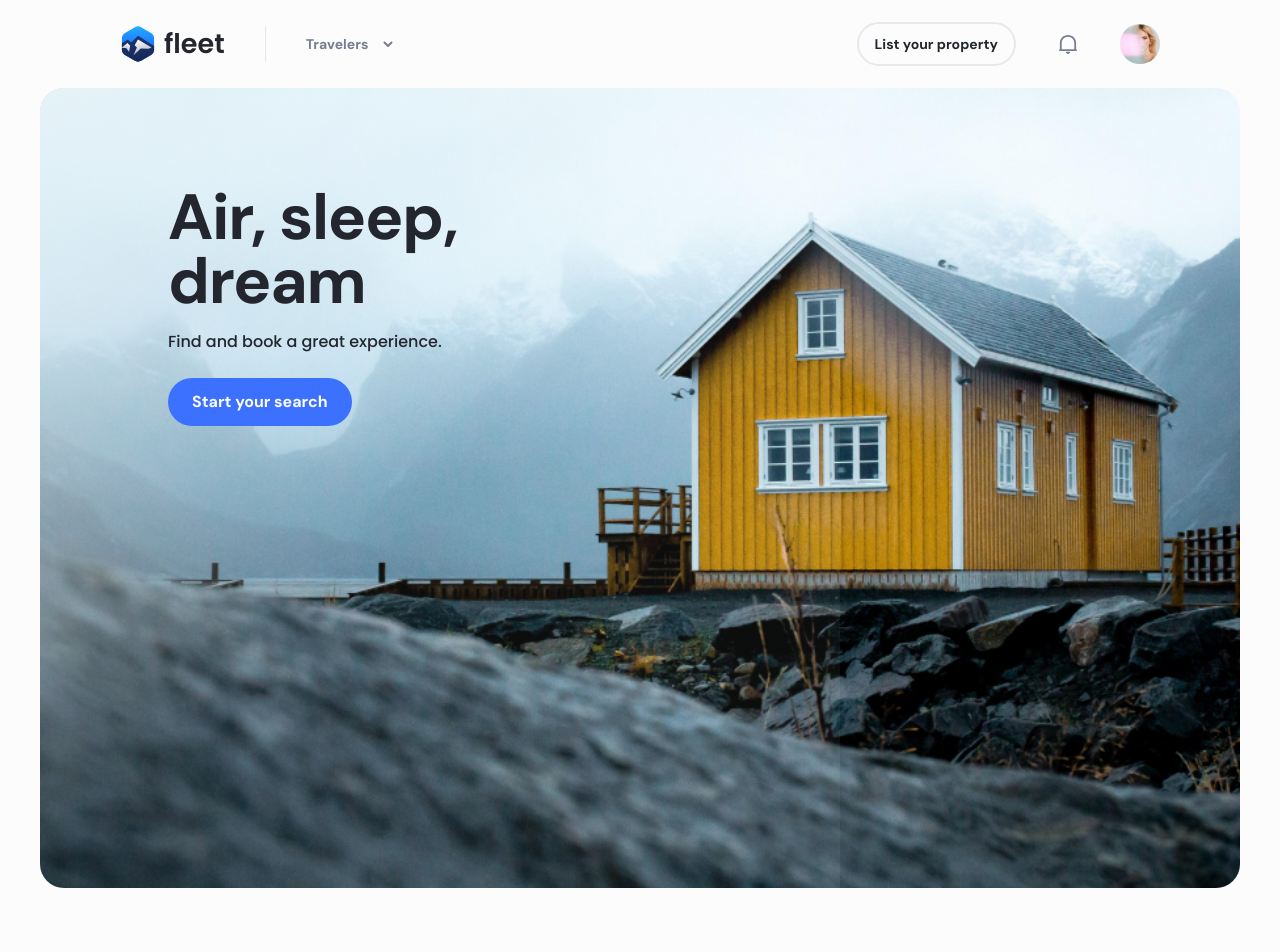
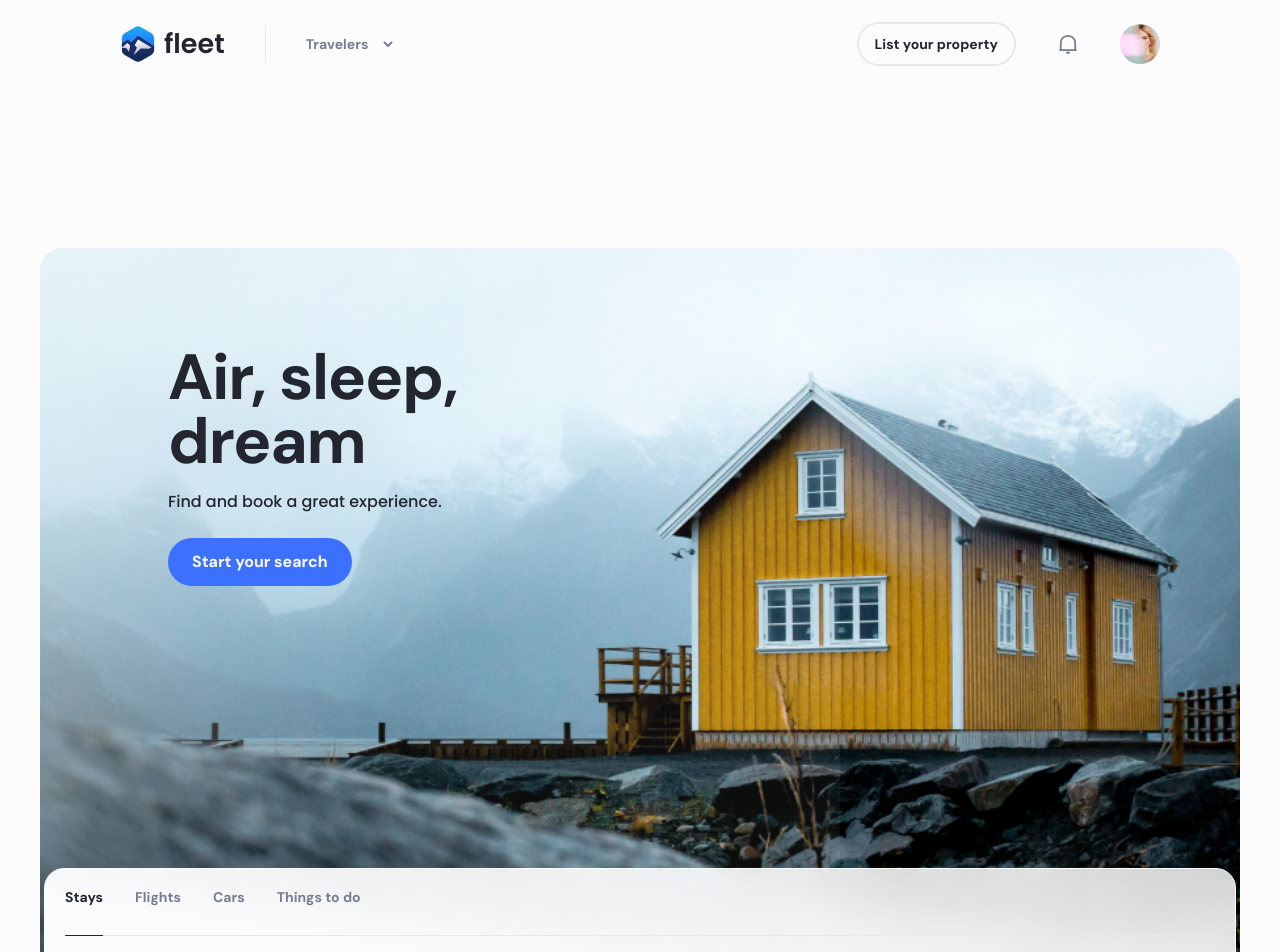
Before and after one commit to hasanlashgari01/fleet-react, a React (Vite) app: page / in a window 1280 px wide. Shown: the top 952 px of the page. Before the commit the page ends 888 px from the top, so only its background shows below. Built offline with nearby package versions, Linux system fonts and the light colour scheme.

Commit message:
click navigation search box and line animation

```diff
--- a/src/components/Hero.jsx
+++ b/src/components/Hero.jsx
@@ -1,6 +1,8 @@
+import SearchBox from "./SearchBox";
+
 function Hero() {
     return (
-        <div className="relative h-screen mx-4 lg:mx-10 2xl:mx-20 rounded-3xl overflow-hidden">
+        <div className="relative h-screen my-40 mx-4 lg:mx-10 2xl:mx-20 rounded-3xl overflow-hidden">
             <div className="max-h-96 lg:max-h-full w-full lg:w-2/3 relative lg:absolute top-0 left-0 bottom-0 flex flex-col pt-20 lg:pt-[98px] 2xl:pt-[145px] pb-[50px] px-4 lg:pl-32 bg-gradient-to-b lg:bg-gradient-to-br from-75% lg:from-0% to-100% lg:to-50% from-neutral-7 lg:from-gradient-1/[84%] to-neutral-7/1 lg:to-gradient-1/5 z-20 overflow-hidden">
                 <h1 className="max-w-[250px] lg:max-w-[350px] mx-auto lg:mx-0 mb-4 text-neutral-2 text-center lg:text-left font-DMSansBold text-4xl/[48px] lg:text-[64px]/[64px] tracking-[-1.28px]">
                     Air, sleep, dream
@@ -12,7 +14,11 @@ function Hero() {
                     Start your search
                 </span>
             </div>
-            <div id="hero" className="bg-[17%] -mt-56 lg:mt-0 bg-248 xs:bg-175 sm:bg-135 lg:bg-cover bg-no-repeat h-full z-0"></div>
+            <div
+                id="hero"
+                className="bg-[17%] -mt-56 lg:mt-0 bg-248 xs:bg-175 sm:bg-135 lg:bg-cover bg-no-repeat h-full z-0"
+            ></div>
+            <SearchBox />
         </div>
     );
 }
--- /dev/null
+++ b/src/components/SearchBox.jsx
@@ -0,0 +1,48 @@
+import { useRef } from "react";
+import { NavLink } from "react-router-dom";
+
+function SearchBox() {
+    const searchRef = useRef();
+
+    const isSearchLinkActive = ({ isActive }) => (isActive ? "search__link search__link--active" : "search__link");
+
+    const linkHandler = (e) => {
+        searchRef.current.querySelector(".search__link--active").classList.remove("search__link--active");
+        e.target.classList.add("search__link--active");
+
+        const links = [...searchRef.current.children];
+        const activeLink = links.find((link) => link.classList.contains("search__link--active"));
+        const activeLinkPosition = activeLink.offsetLeft;
+        const activeLinkWidth = activeLink.offsetWidth;
+
+        const line = searchRef.current.nextElementSibling.firstElementChild;
+        line.style.width = `${activeLinkWidth}px`;
+        line.style.left = `${activeLinkPosition - 20}px`;
+    };
+
+    return (
+        <div className=" absolute inset-x-1 bottom-1 h-44 p-5 bg-gradient-to-tr from-neutral-8 from-40% to-neutral-8/[83%] to-100% border border-neutral-8 backdrop-blur-lg shadow-dropdown rounded-[20px] z-50">
+            <div>
+                <nav className="flex gap-x-8 w-full" ref={searchRef}>
+                    <span to="/" className="search__link search__link--active" onClick={(e) => linkHandler(e)}>
+                        Stays
+                    </span>
+                    <span to="/fligts" className="search__link" onClick={(e) => linkHandler(e)}>
+                        Flights
+                    </span>
+                    <span to="/cars" className="search__link" onClick={(e) => linkHandler(e)}>
+                        Cars
+                    </span>
+                    <span to="/things-to-do" className="search__link" onClick={(e) => linkHandler(e)}>
+                        Things to do
+                    </span>
+                </nav>
+                <div className="relative mt-[30px] w-full h-[1px] bg-neutral-6 rounded-[1px]">
+                    <span className="absolute left-0 inline-block w-[38px] h-full bg-neutral-2 rounded-sm transition-all duration-500 ease-linear"></span>
+                </div>
+            </div>
+        </div>
+    );
+}
+
+export default SearchBox;
--- a/src/index.css
+++ b/src/index.css
@@ -103,6 +103,14 @@
     .hero-laptop {
         background-image: url("/public/images/hero-big.png");
     }
+
+    .search__link {
+        @apply shrink-0 text-neutral-4 font-DMSansBold text-sm/4;
+    }
+
+    .search__link--active {
+        @apply text-neutral-2;
+    }
 }
 
 /* Scroll bar styles */
```
